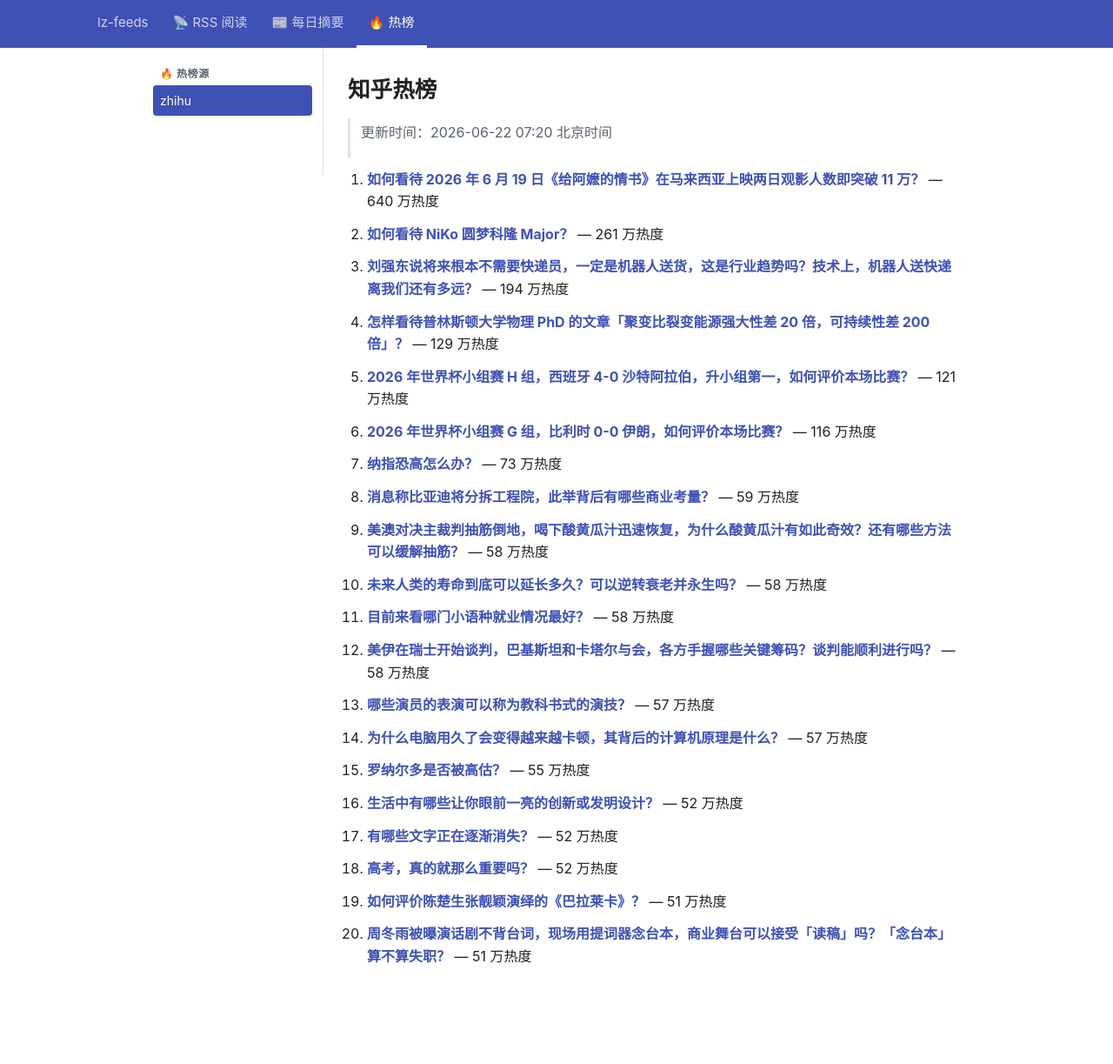
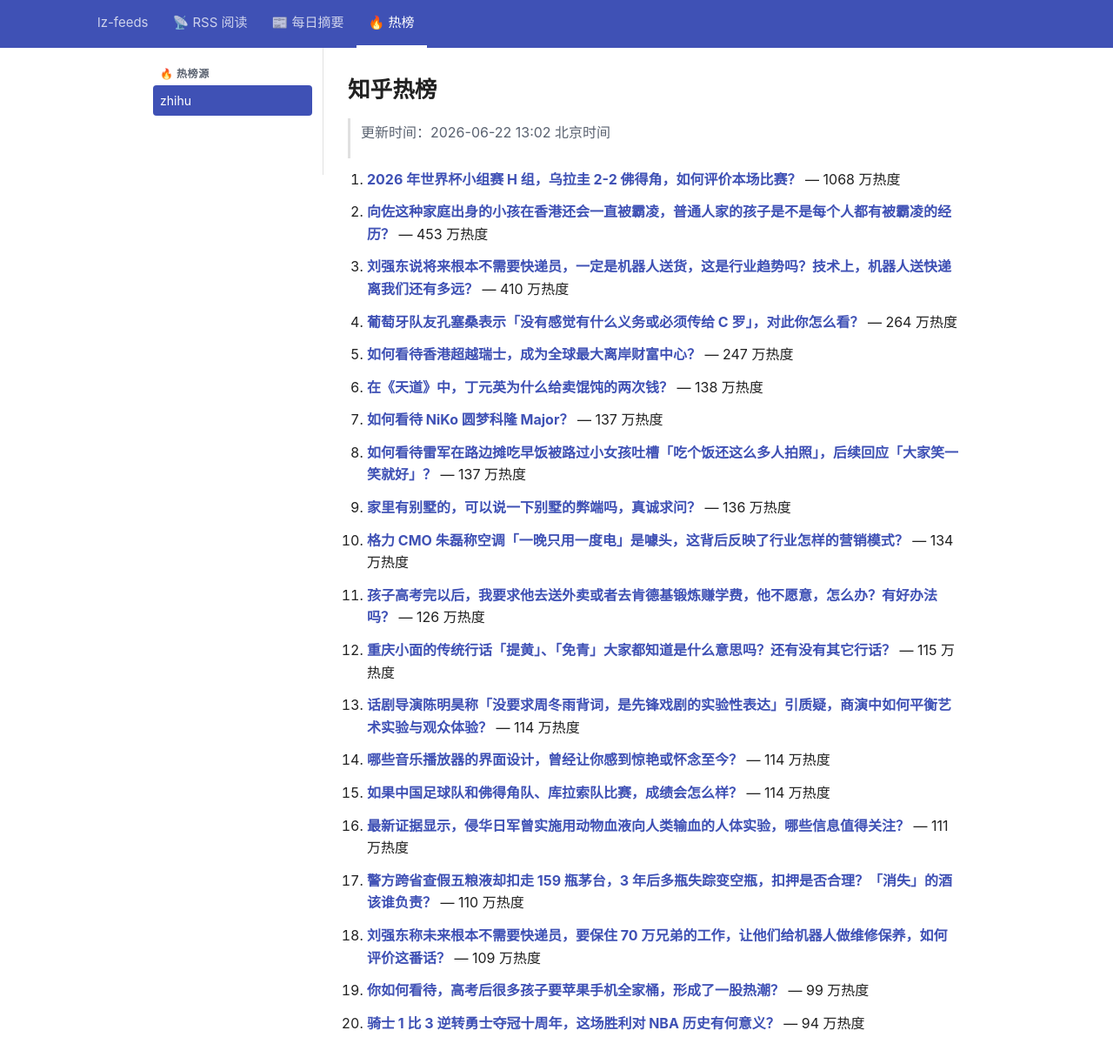
Before and after one commit to lizhang0101/lz-feeds, a Jekyll site: the page built from _hotlist/zhihu.md, in a window 1280 px wide and 1253 px high. Shown: the top 1223 px of the window at 87% size. Built offline with Jekyll 4.4.1, drawn with Linux system fonts in a browser that asks for light colours.

Commit message:
hotlist: 2026-06-22T05:02Z

```diff
--- a/_hotlist/zhihu.md
+++ b/_hotlist/zhihu.md
@@ -1,48 +1,48 @@
 ---
-updated: 2026-06-22 07:20 北京时间
+updated: 2026-06-22 13:02 北京时间
 count: 20
 ---
 
 # 知乎热榜
 
-> 更新时间：2026-06-22 07:20 北京时间
+> 更新时间：2026-06-22 13:02 北京时间
 
-1. **[如何看待 2026 年 6 月 19 日《给阿嬷的情书》在马来西亚上映两日观影人数即突破 11 万？](https://www.zhihu.com/question/2051877705340155594)** — 640 万热度
+1. **[2026 年世界杯小组赛 H 组，乌拉圭 2-2 佛得角，如何评价本场比赛？](https://www.zhihu.com/question/2050231811406394080)** — 1068 万热度
 
-2. **[如何看待 NiKo 圆梦科隆 Major？](https://www.zhihu.com/question/2052210769987646282)** — 261 万热度
+2. **[向佐这种家庭出身的小孩在香港还会一直被霸凌，普通人家的孩子是不是每个人都有被霸凌的经历？](https://www.zhihu.com/question/2051094313749197066)** — 453 万热度
 
-3. **[刘强东说将来根本不需要快递员，一定是机器人送货，这是行业趋势吗？技术上，机器人送快递离我们还有多远？](https://www.zhihu.com/question/2052132938649531488)** — 194 万热度
+3. **[刘强东说将来根本不需要快递员，一定是机器人送货，这是行业趋势吗？技术上，机器人送快递离我们还有多远？](https://www.zhihu.com/question/2052132938649531488)** — 410 万热度
 
-4. **[怎样看待普林斯顿大学物理 PhD 的文章「聚变比裂变能源强大性差 20 倍，可持续性差 200 倍」？](https://www.zhihu.com/question/2048848198643474975)** — 129 万热度
+4. **[葡萄牙队友孔塞桑表示「没有感觉有什么义务或必须传给 C 罗」，对此你怎么看？](https://www.zhihu.com/question/2052227689986143903)** — 264 万热度
 
-5. **[2026 年世界杯小组赛 H 组，西班牙 4-0 沙特阿拉伯，升小组第一，如何评价本场比赛？](https://www.zhihu.com/question/2050231491490047949)** — 121 万热度
+5. **[如何看待香港超越瑞士，成为全球最大离岸财富中心？](https://www.zhihu.com/question/2043229145333855428)** — 247 万热度
 
-6. **[2026 年世界杯小组赛 G 组，比利时 0-0 伊朗，如何评价本场比赛？](https://www.zhihu.com/question/2050231638596876231)** — 116 万热度
+6. **[在《天道》中，丁元英为什么给卖馄饨的两次钱？](https://www.zhihu.com/question/520811909)** — 138 万热度
 
-7. **[纳指恐高怎么办？](https://www.zhihu.com/question/2038688378841978653)** — 73 万热度
+7. **[如何看待 NiKo 圆梦科隆 Major？](https://www.zhihu.com/question/2052210769987646282)** — 137 万热度
 
-8. **[消息称比亚迪将分拆工程院，此举背后有哪些商业考量？](https://www.zhihu.com/question/2051040051715482745)** — 59 万热度
+8. **[如何看待雷军在路边摊吃早饭被路过小女孩吐槽「吃个饭还这么多人拍照」，后续回应「大家笑一笑就好」？](https://www.zhihu.com/question/2050882489007204297)** — 137 万热度
 
-9. **[美澳对决主裁判抽筋倒地，喝下酸黄瓜汁迅速恢复，为什么酸黄瓜汁有如此奇效？还有哪些方法可以缓解抽筋？](https://www.zhihu.com/question/2051665923690292996)** — 58 万热度
+9. **[家里有别墅的，可以说一下别墅的弊端吗，真诚求问？](https://www.zhihu.com/question/2040542018233967784)** — 136 万热度
 
-10. **[未来人类的寿命到底可以延长多久？可以逆转衰老并永生吗？](https://www.zhihu.com/question/396327643)** — 58 万热度
+10. **[格力 CMO 朱磊称空调「一晚只用一度电」是噱头，这背后反映了行业怎样的营销模式？](https://www.zhihu.com/question/2050180545519285996)** — 134 万热度
 
-11. **[目前来看哪门小语种就业情况最好？](https://www.zhihu.com/question/31607201)** — 58 万热度
+11. **[孩子高考完以后，我要求他去送外卖或者去肯德基锻炼赚学费，他不愿意，怎么办？有好办法吗？](https://www.zhihu.com/question/2051478831144482006)** — 126 万热度
 
-12. **[美伊在瑞士开始谈判，巴基斯坦和卡塔尔与会，各方手握哪些关键筹码？谈判能顺利进行吗？](https://www.zhihu.com/question/2052018098027192414)** — 58 万热度
+12. **[重庆小面的传统行话「提黄」、「免青」大家都知道是什么意思吗？还有没有其它行话？](https://www.zhihu.com/question/2048565016077526615)** — 115 万热度
 
-13. **[哪些演员的表演可以称为教科书式的演技？](https://www.zhihu.com/question/61178908)** — 57 万热度
+13. **[话剧导演陈明昊称「没要求周冬雨背词，是先锋戏剧的实验性表达」引质疑，商演中如何平衡艺术实验与观众体验？](https://www.zhihu.com/question/2051351954798764830)** — 114 万热度
 
-14. **[为什么电脑用久了会变得越来越卡顿，其背后的计算机原理是什么？](https://www.zhihu.com/question/2050541900717876936)** — 57 万热度
+14. **[哪些音乐播放器的界面设计，曾经让你感到惊艳或怀念至今？](https://www.zhihu.com/question/2030611096021771660)** — 114 万热度
 
-15. **[罗纳尔多是否被高估？](https://www.zhihu.com/question/28233036)** — 55 万热度
+15. **[如果中国足球队和佛得角队、库拉索队比赛，成绩会怎么样？](https://www.zhihu.com/question/2051176498892165918)** — 114 万热度
 
-16. **[生活中有哪些让你眼前一亮的创新或发明设计？](https://www.zhihu.com/question/283257220)** — 52 万热度
+16. **[最新证据显示，侵华日军曾实施用动物血液向人类输血的人体实验，哪些信息值得关注？](https://www.zhihu.com/question/2052031672694961791)** — 111 万热度
 
-17. **[有哪些文字正在逐渐消失？](https://www.zhihu.com/question/2049960380819052162)** — 52 万热度
+17. **[警方跨省查假五粮液却扣走 159 瓶茅台，3 年后多瓶失踪变空瓶，扣押是否合理？「消失」的酒该谁负责？](https://www.zhihu.com/question/2050954670827385441)** — 110 万热度
 
-18. **[高考，真的就那么重要吗？](https://www.zhihu.com/question/2052045109299041616)** — 52 万热度
+18. **[刘强东称未来根本不需要快递员，要保住 70 万兄弟的工作，让他们给机器人做维修保养，如何评价这番话？](https://www.zhihu.com/question/2052154478204400622)** — 109 万热度
 
-19. **[如何评价陈楚生张靓颖演绎的《巴拉莱卡》？](https://www.zhihu.com/question/2049148329733386531)** — 51 万热度
+19. **[你如何看待，高考后很多孩子要苹果手机全家桶，形成了一股热潮？](https://www.zhihu.com/question/2048784446720161578)** — 99 万热度
 
-20. **[周冬雨被曝演话剧不背台词，现场用提词器念台本，商业舞台可以接受「读稿」吗？「念台本」算不算失职？](https://www.zhihu.com/question/2050968233121943905)** — 51 万热度
+20. **[骑士 1 比 3 逆转勇士夺冠十周年，这场胜利对 NBA 历史有何意义？](https://www.zhihu.com/question/2051647499044239108)** — 94 万热度
```
